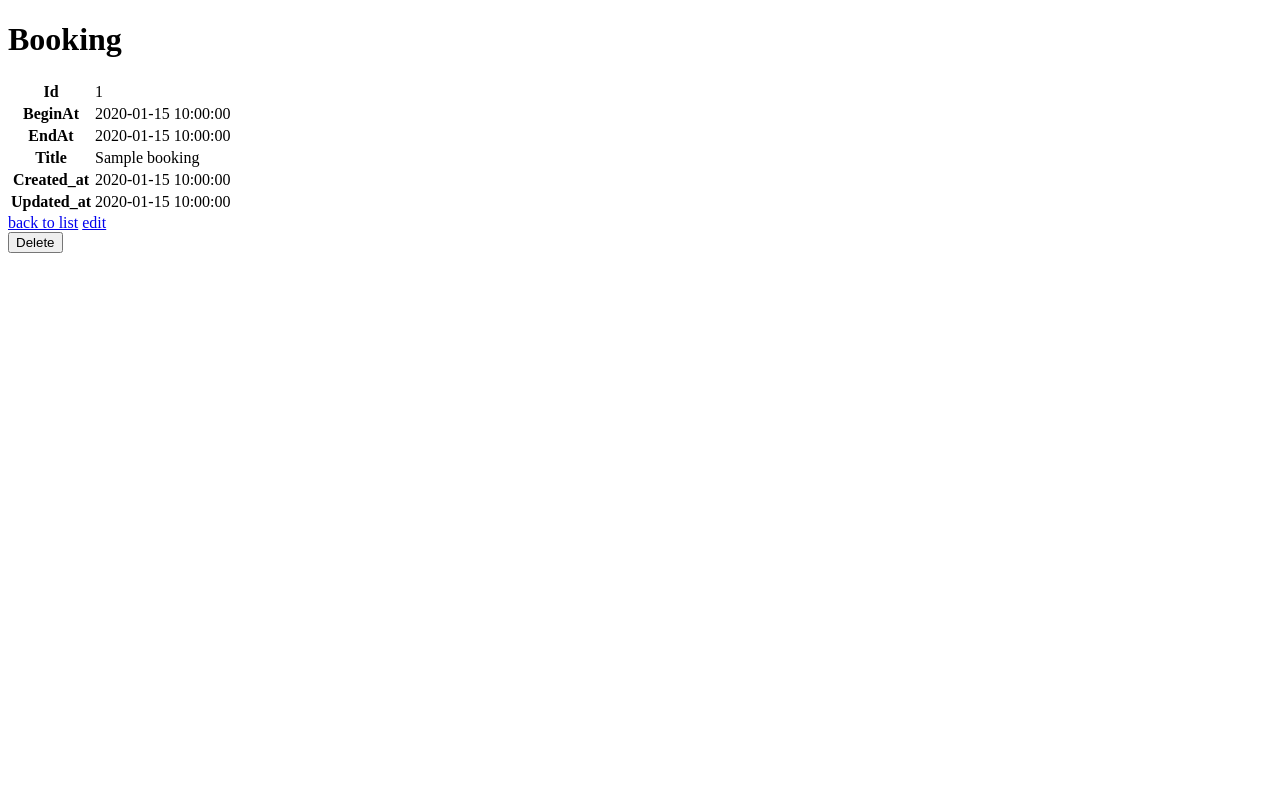
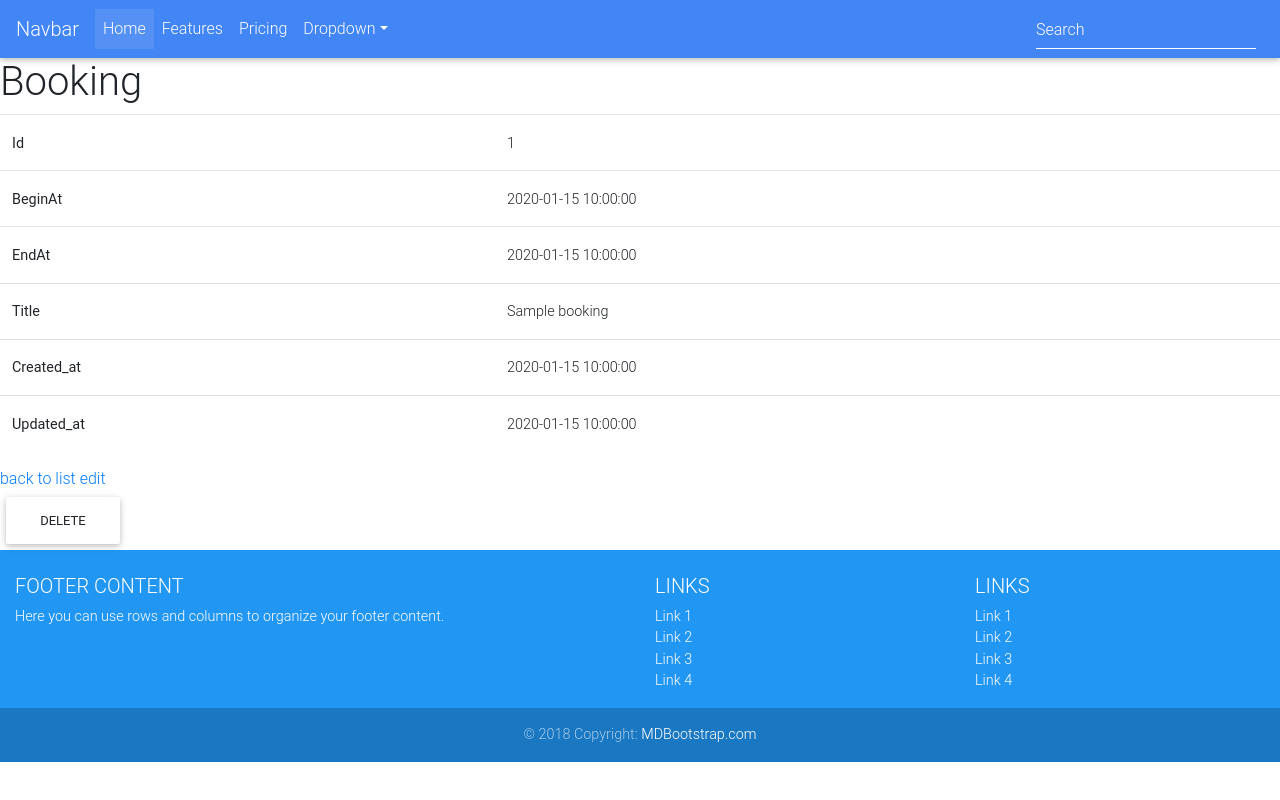
Before and after one commit to Sesmose/VillaDaisy2, a Symfony app: template templates/booking/show.html.twig in a window 1280 px wide. Run offline with Twig, Linux system fonts and the light colour scheme; the template is opened without the code that fills it: most values are stand-ins (such as "Sample title", 1, 10 or a date in 2020); some libraries are stand-ins or nearby versions.

Commit message:
FOOTER + NAV + MDB

```diff
--- a/templates/base.html.twig
+++ b/templates/base.html.twig
@@ -3,10 +3,160 @@
     <head>
         <meta charset="UTF-8">
         <title>{% block title %}Welcome!{% endblock %}</title>
+        <!-- Font Awesome -->
+        <link rel="stylesheet" href="https://use.fontawesome.com/releases/v5.8.2/css/all.css">
+        <!-- Bootstrap core CSS -->
+        <link href="https://cdnjs.cloudflare.com/ajax/libs/twitter-bootstrap/4.3.1/css/bootstrap.min.css" rel="stylesheet">
+        <!-- Material Design Bootstrap -->
+        <link href="https://cdnjs.cloudflare.com/ajax/libs/mdbootstrap/4.8.11/css/mdb.min.css" rel="stylesheet">
         {% block stylesheets %}{% endblock %}
     </head>
     <body>
+    <!--Navbar-->
+    <nav class="navbar navbar-expand-lg navbar-dark primary-color">
+
+        <!-- Navbar brand -->
+        <a class="navbar-brand" href="#">Navbar</a>
+
+        <!-- Collapse button -->
+        <button class="navbar-toggler" type="button" data-toggle="collapse" data-target="#basicExampleNav"
+                aria-controls="basicExampleNav" aria-expanded="false" aria-label="Toggle navigation">
+            <span class="navbar-toggler-icon"></span>
+        </button>
+
+        <!-- Collapsible content -->
+        <div class="collapse navbar-collapse" id="basicExampleNav">
+
+            <!-- Links -->
+            <ul class="navbar-nav mr-auto">
+                <li class="nav-item active">
+                    <a class="nav-link" href="#">Home
+                        <span class="sr-only">(current)</span>
+                    </a>
+                </li>
+                <li class="nav-item">
+                    <a class="nav-link" href="#">Features</a>
+                </li>
+                <li class="nav-item">
+                    <a class="nav-link" href="#">Pricing</a>
+                </li>
+
+                <!-- Dropdown -->
+                <li class="nav-item dropdown">
+                    <a class="nav-link dropdown-toggle" id="navbarDropdownMenuLink" data-toggle="dropdown"
+                       aria-haspopup="true" aria-expanded="false">Dropdown</a>
+                    <div class="dropdown-menu dropdown-primary" aria-labelledby="navbarDropdownMenuLink">
+                        <a class="dropdown-item" href="#">Action</a>
+                        <a class="dropdown-item" href="#">Another action</a>
+                        <a class="dropdown-item" href="#">Something else here</a>
+                    </div>
+                </li>
+
+            </ul>
+            <!-- Links -->
+
+            <form class="form-inline">
+                <div class="md-form my-0">
+                    <input class="form-control mr-sm-2" type="text" placeholder="Search" aria-label="Search">
+                </div>
+            </form>
+        </div>
+        <!-- Collapsible content -->
+
+    </nav>
+    <!--/.Navbar-->
         {% block body %}{% endblock %}
+    <!-- Footer -->
+    <footer class="page-footer font-small blue pt-4">
+
+        <!-- Footer Links -->
+        <div class="container-fluid text-center text-md-left">
+
+            <!-- Grid row -->
+            <div class="row">
+
+                <!-- Grid column -->
+                <div class="col-md-6 mt-md-0 mt-3">
+
+                    <!-- Content -->
+                    <h5 class="text-uppercase">Footer Content</h5>
+                    <p>Here you can use rows and columns to organize your footer content.</p>
+
+                </div>
+                <!-- Grid column -->
+
+                <hr class="clearfix w-100 d-md-none pb-3">
+
+                <!-- Grid column -->
+                <div class="col-md-3 mb-md-0 mb-3">
+
+                    <!-- Links -->
+                    <h5 class="text-uppercase">Links</h5>
+
+                    <ul class="list-unstyled">
+                        <li>
+                            <a href="#!">Link 1</a>
+                        </li>
+                        <li>
+                            <a href="#!">Link 2</a>
+                        </li>
+                        <li>
+                            <a href="#!">Link 3</a>
+                        </li>
+                        <li>
+                            <a href="#!">Link 4</a>
+                        </li>
+                    </ul>
+
+                </div>
+                <!-- Grid column -->
+
+                <!-- Grid column -->
+                <div class="col-md-3 mb-md-0 mb-3">
+
+                    <!-- Links -->
+                    <h5 class="text-uppercase">Links</h5>
+
+                    <ul class="list-unstyled">
+                        <li>
+                            <a href="#!">Link 1</a>
+                        </li>
+                        <li>
+                            <a href="#!">Link 2</a>
+                        </li>
+                        <li>
+                            <a href="#!">Link 3</a>
+                        </li>
+                        <li>
+                            <a href="#!">Link 4</a>
+                        </li>
+                    </ul>
+
+                </div>
+                <!-- Grid column -->
+
+            </div>
+            <!-- Grid row -->
+
+        </div>
+        <!-- Footer Links -->
+
+        <!-- Copyright -->
+        <div class="footer-copyright text-center py-3">© 2018 Copyright:
+            <a href="https://mdbootstrap.com/education/bootstrap/"> MDBootstrap.com</a>
+        </div>
+        <!-- Copyright -->
+
+    </footer>
+    <!-- Footer -->
+        <!-- JQuery -->
+        <script type="text/javascript" src="https://cdnjs.cloudflare.com/ajax/libs/jquery/3.4.1/jquery.min.js"></script>
+        <!-- Bootstrap tooltips -->
+        <script type="text/javascript" src="https://cdnjs.cloudflare.com/ajax/libs/popper.js/1.14.4/umd/popper.min.js"></script>
+        <!-- Bootstrap core JavaScript -->
+        <script type="text/javascript" src="https://cdnjs.cloudflare.com/ajax/libs/twitter-bootstrap/4.3.1/js/bootstrap.min.js"></script>
+        <!-- MDB core JavaScript -->
+        <script type="text/javascript" src="https://cdnjs.cloudflare.com/ajax/libs/mdbootstrap/4.8.11/js/mdb.min.js"></script>
         {% block javascripts %}{% endblock %}
     </body>
 </html>
```
Also changed, not shown: src/Entity/Demande.php (line endings or trailing spaces).
